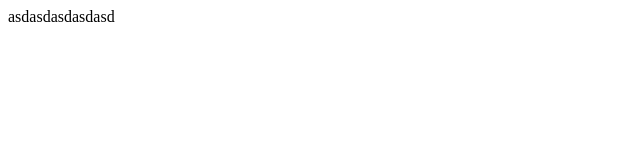
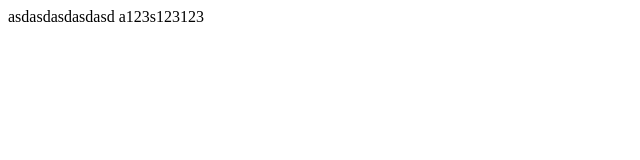
Before and after one commit to skcirD/test-github, a plain HTML site: page index.html in a window 1280 px wide. Shown: the whole page, without its empty margins (0-640 px from the left). Drawn offline with Linux system fonts and the light colour scheme.

Commit message:
New update

```diff
--- a/index.html
+++ b/index.html
@@ -6,5 +6,6 @@
   </head>
   <body>
     asdasdasdasdasd
+    a123s123123
   </body>
 </html>
```
